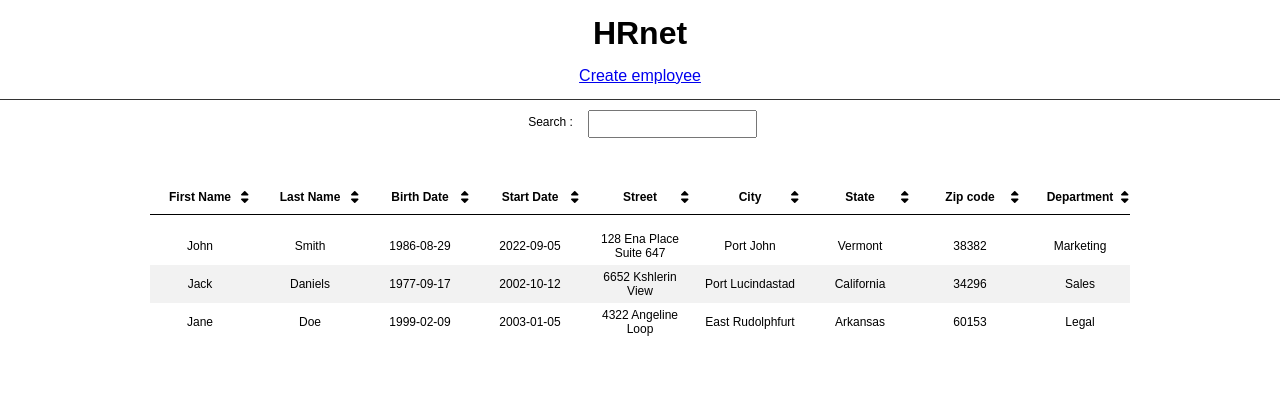
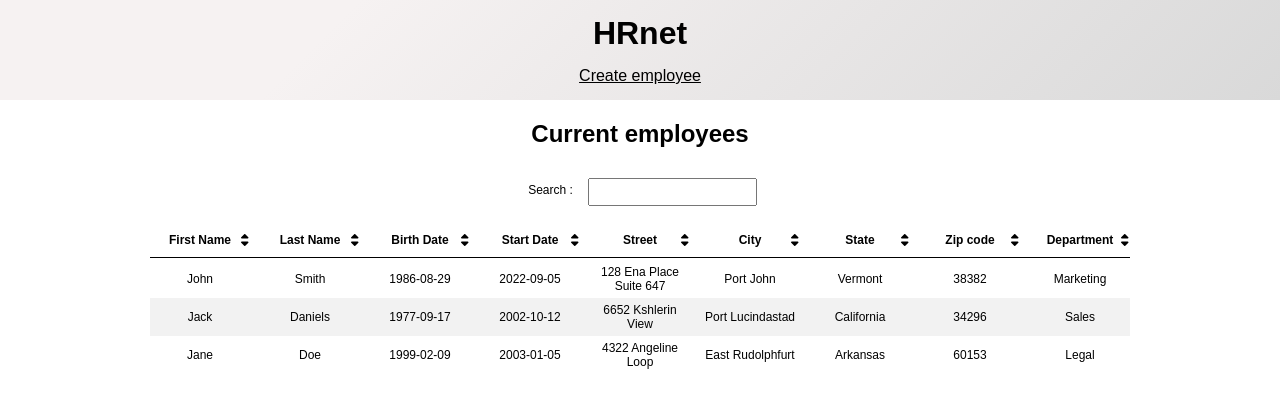
Before and after one commit to fabiandeneuville/FabianDeneuville_14_22042023, a React (Vite) app: page /employees in a window 1280 px wide. Shown: the top 408 px of the page. Built offline with nearby package versions, Linux system fonts and the light colour scheme.

Commit message:
Working on style

```diff
--- a/src/components/CreateEmployeeForm/styled.js
+++ b/src/components/CreateEmployeeForm/styled.js
@@ -36,4 +36,12 @@ padding: 5px;
 export const Button = styled.button`
     margin: 15px 0 15px 0;
     cursor: pointer;
+    padding: 10px;
+    border-radius: 50px;
+    border: 1px solid gray;
+    font-weight: bold;
+    opacity: 1;
+    :hover {
+        opacity: 0.8;
+    }
 `;
--- a/src/components/CustomDropDown/CustomDropDown.jsx
+++ b/src/components/CustomDropDown/CustomDropDown.jsx
@@ -1,12 +1,10 @@
 import PropTypes from 'prop-types';
 import { useState } from "react";
-import CaretDown from '../../assets/caret-down.svg'
 import {
     DropDownSelect,
     Selected,
     DropDownSelectList,
     Option,
-    Caret
 } from "./styled";
 
 function CustomDropDown(props) {
@@ -40,7 +38,6 @@ function CustomDropDown(props) {
             <Selected onClick={handleClick}>
                 {optionselected}
             </Selected>
-            <Caret src={CaretDown}/>
             {isOpen && (
                 <div>
                     <DropDownSelectList
--- a/src/components/CustomDropDown/styled.js
+++ b/src/components/CustomDropDown/styled.js
@@ -26,10 +26,3 @@ export const Option = styled.div`
         background-color: #F2F2F2
     }
 `;
-
-export const Caret = styled.img`
-    width: 10px;
-    position: absolute;
-    top: 7px;
-    right: 10px;
-`;
--- a/src/components/DataTable/styled.js
+++ b/src/components/DataTable/styled.js
@@ -2,7 +2,7 @@ import styled from "styled-components";
 
 export const DataTableWrapper = styled.div`
     width: 100%;
-    margin: 25px auto 0 auto;
+    margin: 0px auto 0 auto;
     padding: 15px;
     overflow-x: scroll
 `;
@@ -17,7 +17,7 @@ export const TableHead = styled.thead`
 `;
 
 export const TableBody = styled.tbody`
-
+    padding: 10px 0;
 `;
 
 export const TableHeadRow = styled.tr`
@@ -26,7 +26,6 @@ export const TableHeadRow = styled.tr`
     gap: 10px;
     justify-content: space-between;
     padding-bottom: 10px;
-    margin-bottom: 10px;
 `;
 
 export const TableRow = styled.tr`
--- a/src/components/Header/Header.jsx
+++ b/src/components/Header/Header.jsx
@@ -8,7 +8,7 @@ function Header(){
     return (
         <PageHeader>
             <h1>HRnet</h1>
-            <Link to={ location.pathname === '/' ? '/employees' : '/'}>{location.pathname === '/' ? 'View Current Employee' : 'Create employee'}</Link>
+            <Link style={{ color: "black"}} to={ location.pathname === '/' ? '/employees' : '/'}>{location.pathname === '/' ? 'View Current Employees' : 'Create employee'}</Link>
         </PageHeader>
     );
 }
--- a/src/components/Header/styled.js
+++ b/src/components/Header/styled.js
@@ -8,5 +8,6 @@ export const PageHeader = styled.header`
     gap: 15px;
     height: 100px;
     padding: 10px;
-    border-bottom: 1px solid #333;
+    background-color: #d9d9d9;
+    background-image: linear-gradient(315deg, #d9d9d9 0%, #f6f2f2 74%);
 `;
--- a/src/pages/Employees.jsx
+++ b/src/pages/Employees.jsx
@@ -21,10 +21,13 @@ function Employees(){
         <>
             <Header/>
             {employees.length ? (
-                <EmployeesTable
-                data={employees}
-                columns={columns}
-                />
+                <>
+                    <h2 style={{padding: '20px'}}>Current employees</h2>
+                    <EmployeesTable
+                    data={employees}
+                    columns={columns}
+                    />
+                </>
             ) : (
                 <h2 style={{padding: '20px'}}>No employees !</h2>
             )}
```
